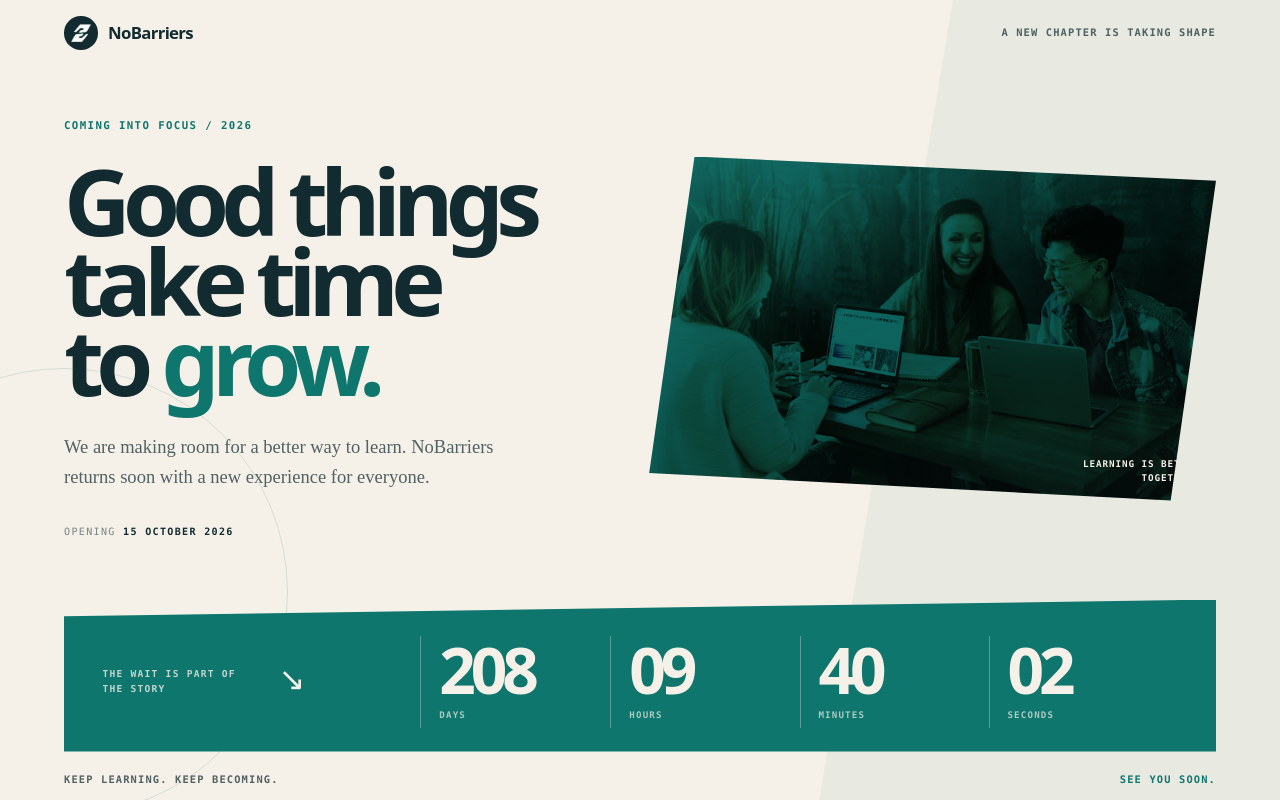
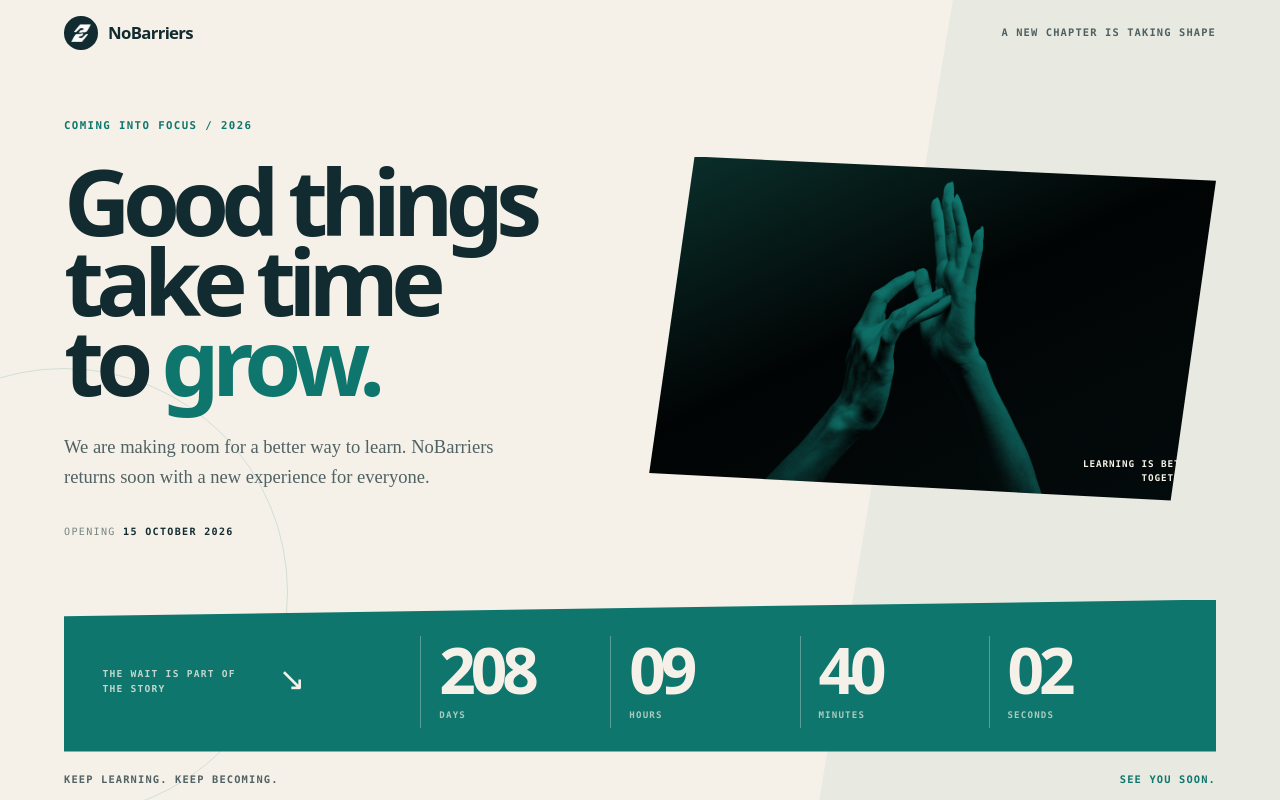
Before and after one commit to assapkibasha/no-barriers, a Next.js app in the folder frontend/: page / in a window 1280 px wide. Built offline with nearby package versions, Linux system fonts and the light colour scheme; no server answers.

Commit message:
Use sign language hero image

```diff
--- a/frontend/src/App.tsx
+++ b/frontend/src/App.tsx
@@ -61,8 +61,8 @@ export default function App() {
         <div className="launch-image-wrap">
           <img
             className="launch-image"
-            src="/images/hero.jpg"
-            alt="Three people learning together around a table"
+            src="/images/jesus.jpg"
+            alt="Black and white hands forming a sign language gesture"
           />
           <span className="image-caption">Learning is better together.</span>
         </div>
```
Also changed, not shown: frontend/public/images/jesus.jpg (added).
